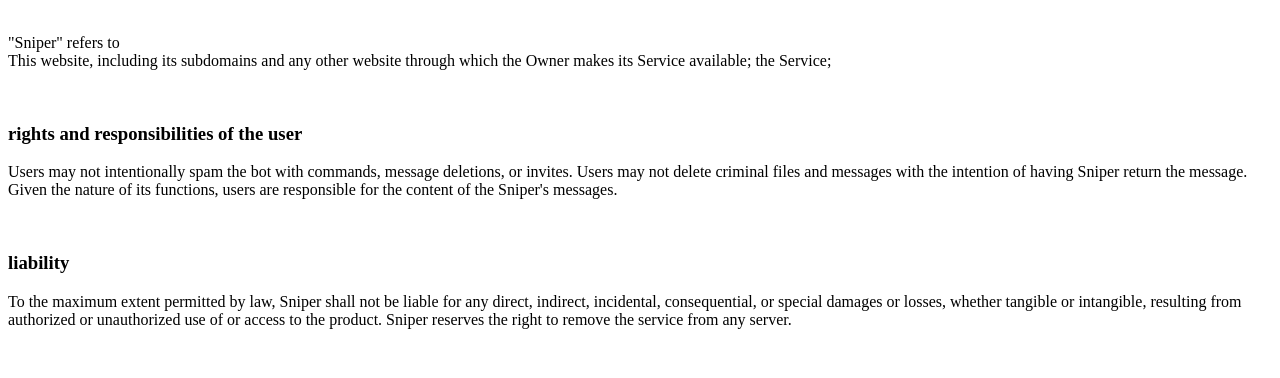
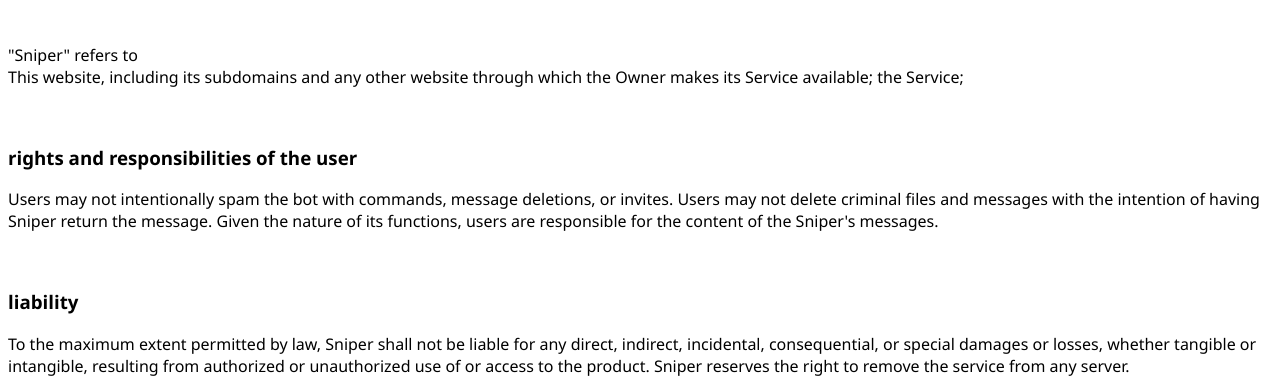
Before and after one commit to yezuna/sniper, a plain HTML site: page index.html in a window 1280 px wide. Shown: the part 80-458 px from the top of the page. Drawn offline with Linux system fonts and the light colour scheme.

Commit message:
make it look better and add title

```diff
--- a/index.html
+++ b/index.html
@@ -1,48 +1,44 @@
 <!DOCTYPE html>
 <html>
+  <head>
+    <title>Sniper</title>
+    <link rel="stylesheet" href="style.css" />
+  </head>
   <body>
-
     <h1>Terms of Service</h1>
-
-<br>
-
+    <br />
     <p>
       "Sniper" refers to
-<br>
-This website, including its subdomains and any other website through which the Owner makes its Service available;
-the Service;
+      <br />
+      This website, including its subdomains and any other website through which
+      the Owner makes its Service available; the Service;
     </p>
-
-<br>
-
+    <br />
     <h3>rights and responsibilities of the user</h3>
     <p>
-Users may not intentionally spam the bot with commands, message deletions, or invites.
-Users may not delete criminal files and messages with the intention of having Sniper return the message.
-Given the nature of its functions, users are responsible for the content of the Sniper's messages.
+      Users may not intentionally spam the bot with commands, message deletions,
+      or invites. Users may not delete criminal files and messages with the
+      intention of having Sniper return the message. Given the nature of its
+      functions, users are responsible for the content of the Sniper's messages.
     </p>
-
-<br>
-
+    <br />
     <h3>liability</h3>
     <p>
-To the maximum extent permitted by law, Sniper shall not be liable for any direct, indirect, incidental, consequential, or special damages or losses, whether tangible or intangible, resulting from authorized or unauthorized use of or access to the product.
-Sniper reserves the right to remove the service from any server.
+      To the maximum extent permitted by law, Sniper shall not be liable for any
+      direct, indirect, incidental, consequential, or special damages or losses,
+      whether tangible or intangible, resulting from authorized or unauthorized
+      use of or access to the product. Sniper reserves the right to remove the
+      service from any server.
     </p>
-
-<br>
-
+    <br />
     <h1>Privacy Policy</h1>
-
-<br>
-
+    <br />
     <h3>message storage</h3>
     <p>
-Sniper only stores the most recently deleted message per channel. The Owner does not have access to these messages. At the end of the month, all stored messages are deleted. Consequently, no message is stored over an average of 30.437 days.
+      Sniper only stores the most recently deleted message per channel. The
+      Owner does not have access to these messages. At the end of the month, all
+      stored messages are deleted. Consequently, no message is stored over an
+      average of 30.437 days.
     </p>
-
-
-
-
   </body>
 </html>
--- /dev/null
+++ b/style.css
@@ -0,0 +1,3 @@
+body {
+  font-family: 'Segoe UI', Tahoma, Geneva, Verdana, sans-serif;
+}
```
Lines whose indentation alone changed are shown as unchanged.
